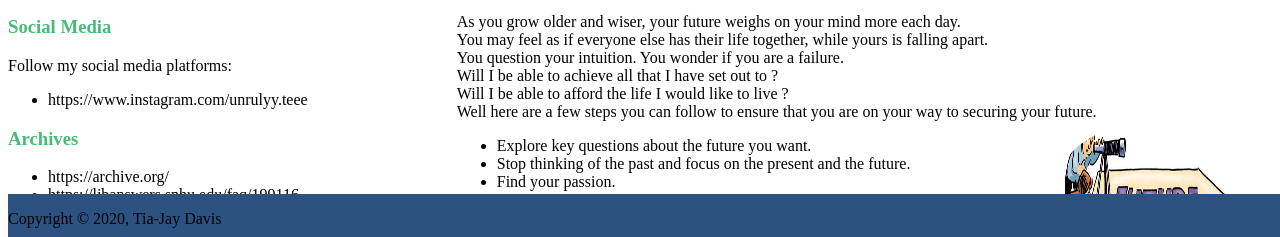
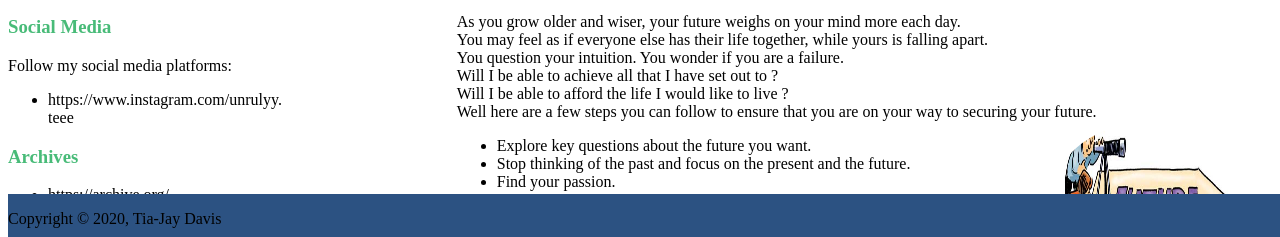
Before and after one commit to TiaDavis/info2180-lab2, a plain HTML site: page index.html in a window 1280 px wide. Shown: the part 556-793 px from the top of the page. Drawn offline with Linux system fonts and the light colour scheme.

Commit message:
Update index.html

```diff
--- a/index.html
+++ b/index.html
@@ -67,12 +67,12 @@
   <h3>Social Media</h3>
   <p>Follow my social media platforms:
    <ul>
-    <li>https://www.instagram.com/unrulyy.teee</li>
+    <li>https://www.instagram.com/unrulyy.<br>teee</li>
   </ul>
   <h3>Archives</h3>
   <ul>
    <li>https://archive.org/</li>
-   <li>https://libanswers.snhu.edu/faq/199116</li>
+   <li>https://libanswers.snhu.edu/faq/19</li>
    <li>http://web.archive.org/</li>
    <li>http://hdebwhgegyr.com</li>
    <li>http://jfehheuue.edu.jm</li>
```
